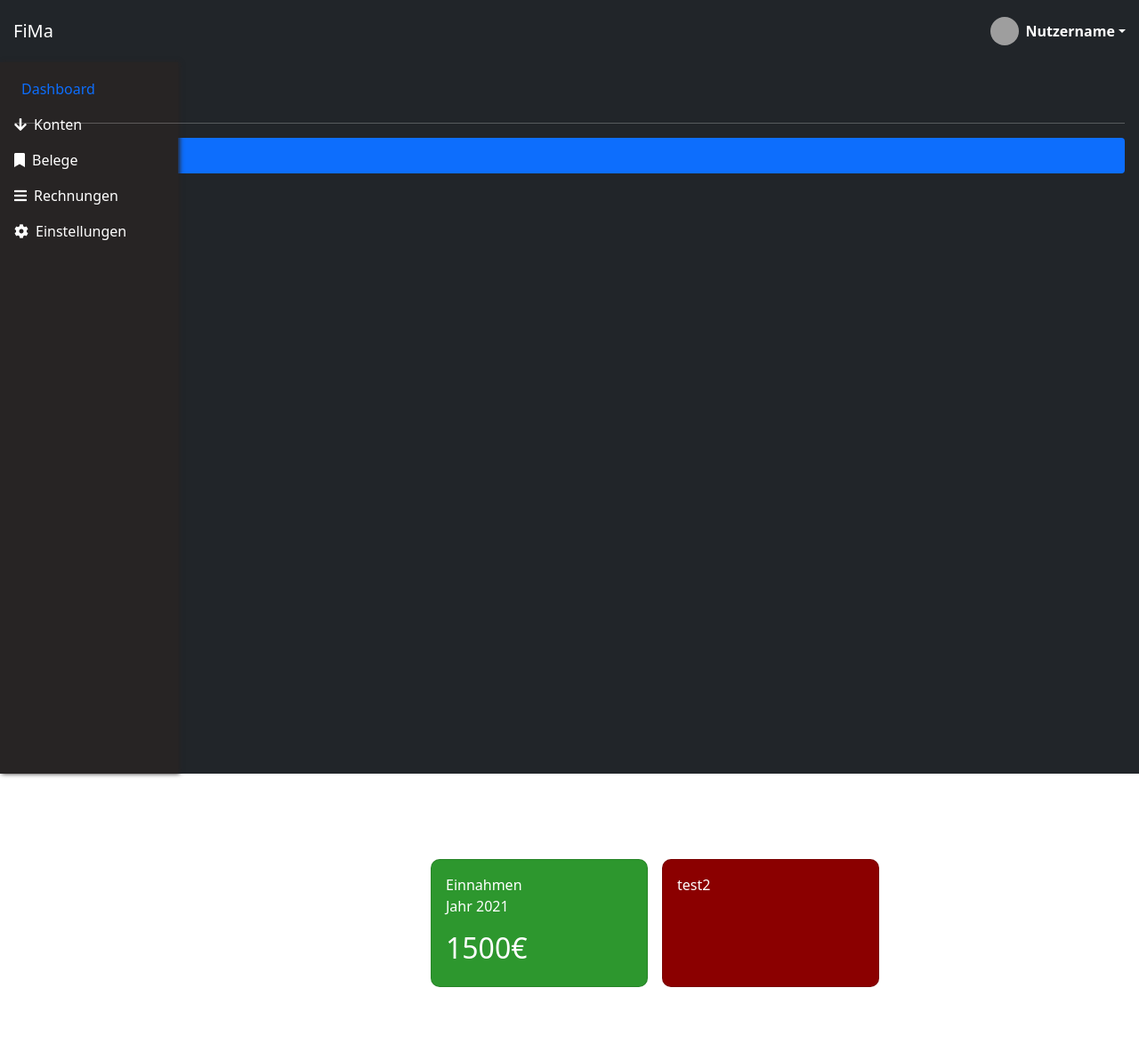
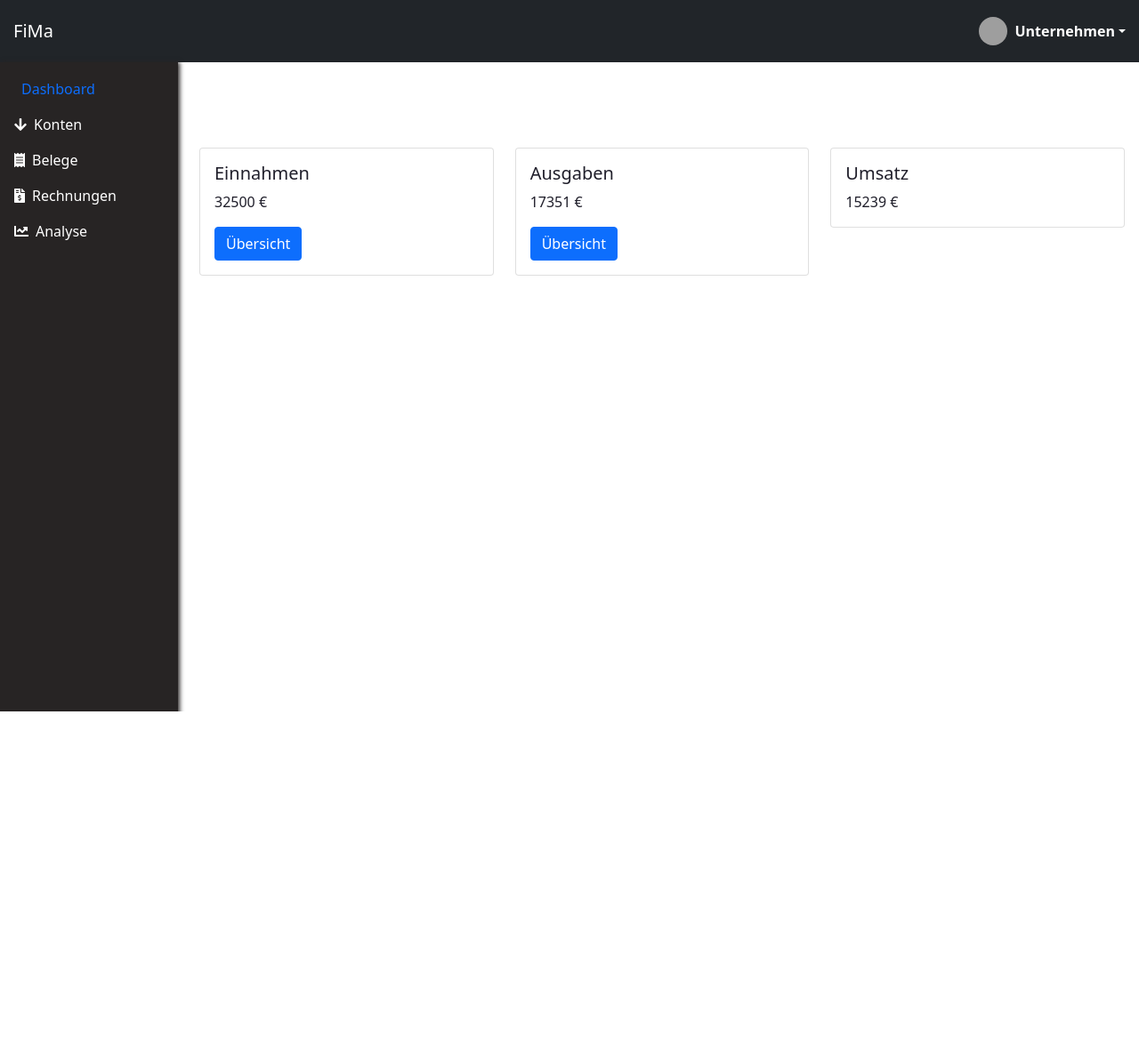
Before and after one commit to FevziG66/Wahlprojekt, a Django app: page /dashboard/ in a window 1280 px wide. Shown: the whole page at 89% size. After the commit the page ends 800 px from the top, so only its background shows below. Run offline with Django 3.2, Linux system fonts and the light colour scheme; some libraries are stand-ins or nearby versions; grey boxes are pictures that could not be loaded.

Commit message:
Neues Design

```diff
--- a/home/templates/home/base.html
+++ b/home/templates/home/base.html
@@ -19,15 +19,15 @@
         <style>
 
           /*Items werden rechts in der Navbar angezeigt*/
-            .navbar-nav {
-                margin-left: auto;
-            }
-
-          /*Sidebar Begin*/
-          .nav-link:hover { /*Hintergrundfarbe, wenn man mit der Maus auf einem Element ist*/
-            background-color: #5e5b5b !important
+          .navbar-nav {
+              margin-left: auto;
           }
 
+          .navbar {
+            padding: 15px;
+          }
+
+          /*Icon Effekte*/
           .nav-link .fa {
             transition: all 1s
           }
@@ -35,11 +35,12 @@
           .nav-link:hover .fa {
             transform: rotate(360deg)
           }
+          /*Icon Effekte*/
 
-          .navbar {
-            padding: 15px;
+          /*Sidebar Begin*/
+          .nav-link:hover { /*Hintergrundfarbe, wenn man mit der Maus auf einem Element ist*/
+            background-color: #5e5b5b !important
           }
-
 
           .sidebar {
             padding: 10px 0 20px 0;
@@ -64,47 +65,6 @@
            color: #201f2b;
           }
 
-          .dashboard-container {
-              display: grid;
-              grid-template-columns: 1fr 1fr 1fr 0.5fr 0.5fr;
-              grid-template-rows: auto;
-              gap: 1rem;
-              grid-template-areas:
-                "total1 total2 total3 total4 total4"
-                "detail detail detail customer customer"
-                "detail detail detail customer customer";
-          }
-
-            .card {
-              background-color: #fff;
-              padding: 1rem;
-              border-radius: 10px;
-              min-width: 100% !important;
-            }
-
-            .total2 {
-              grid-area: total2;
-              background-color: #2d972e;
-              color: #fff;
-            }
-
-            .total3 {
-              grid-area: total3;
-              background-color: darkred;
-              color: #fff;
-            }
-
-            .info {
-              display: grid;
-              grid-auto-flow: column;
-              justify-content: space-between;
-              align-items: center;
-            }
-
-
-
-
-
 
           /*Sidebar End*/
 
--- a/home/templates/home/dashboard.html
+++ b/home/templates/home/dashboard.html
@@ -3,6 +3,7 @@
 
 {% block hauptinhalt %}
 
+<!--Sidebar Beginn-->
 <div class="container-fluid">
 <div class="sidebar">
     <div class="sidebar-menu">
@@ -12,57 +13,47 @@
         <a href="#" class="nav-link text-white"> <i class="fa fa-arrow-down"></i><span class="ms-2">Konten</span> </a>
     </div>
     <div class="sidebar-menu">
-        <a href="#" class="nav-link text-white"> <i class="fa fa-bookmark"></i><span class="ms-2">Belege</span> </a>
+        <a href="#" class="nav-link text-white"> <i class="fa fa-receipt"></i><span class="ms-2">Belege</span> </a>
     </div>
     <div class="sidebar-menu">
-        <a href="#" class="nav-link text-white"> <i class="fa fa-bars"></i><span class="ms-2">Rechnungen</span> </a>
+        <a href="#" class="nav-link text-white"> <i class="fa fa-file-invoice-dollar"></i><span class="ms-2">Rechnungen</span> </a>
     </div>
     <div class="sidebar-menu">
-        <a href="{% url 'home:settings'%}" class="nav-link text-white"> <i class="fa fa-cog"></i><span class="ms-2">Einstellungen</span> </a>
+        <a href="{% url 'home:settings'%}" class="nav-link text-white"> <i class="fa fa-chart-line"></i><span class="ms-2">Analyse</span> </a>
     </div>
 </div>
 </div>
-
-<!--Sidebar Erstellung-->
-<div class="d-flex flex-column vh-100 flex-shrink-0 p-3 text-white bg-dark">
-
-    <!--Überchrift mit Link, Abstand, Höhe, Farben etc.-->
-    <a class="d-flex align-items-center mb-3 mb-md-0 me-md-auto text-white text-decoration-none"><span class="fs-4">Navigation</span> </a>
-
-    <hr> <!--Trennlinie zwischen Überschrift und Elemente-->
-
-    <!--unsortierte Liste mit Elementen für Navigation-->
-      <ul class="nav nav-pills flex-column mb-auto">
-          <li class="nav-item"> <a href="#" class="nav-link active" aria-current="page"> <i class="fa fa-dashboard"></i><span class="ms-2">Dashboard</span> </a> </li>
-          <li> <a href="#" class="nav-link text-white"> <i class="fa fa-arrow-down"></i><span class="ms-2">Konten</span> </a> </li>
-          <li> <a href="#" class="nav-link text-white"> <i class="fa fa-bookmark"></i><span class="ms-2">Belege</span> </a> </li>
-          <li> <a href="#" class="nav-link text-white"> <i class="fa fa-bars"></i><span class="ms-2">Rechnungen</span> </a> </li>
-          <li> <a href="{% url 'home:settings'%}" class="nav-link text-white"> <i class="fa fa-cog"></i><span class="ms-2">Einstellungen</span> </a> </li>
-    </ul>
-    </div>
-
+<!--Sidebar Ende-->
 <main>
-    <div class="dashboard-container">
-        <div class="card total2">
-            <div class="info">
-                <div class="info-detal">
-                    <hr3>Einnahmen</hr3>
-                    <p>Jahr 2021</p>
-                    <h2>1500€</h2>
-                </div>
+    <div class="row">
+        <div class="col-sm-4">
+          <div class="card">
+            <div class="card-body">
+              <h5 class="card-title">Einnahmen</h5>
+              <p class="card-text">32500 €</p>
+              <a href="#" class="btn btn-primary">Übersicht</a>
             </div>
+          </div>
         </div>
-        <div class="card total3">
-            <div class="info">
-                test2
+        <div class="col-sm-4">
+          <div class="card">
+            <div class="card-body">
+              <h5 class="card-title">Ausgaben</h5>
+              <p class="card-text">17351 €</p>
+              <a href="#" class="btn btn-primary">Übersicht</a>
             </div>
+          </div>
         </div>
-    </div>
-
+        <div class="col-sm-4">
+          <div class="card">
+            <div class="card-body">
+              <h5 class="card-title">Umsatz</h5>
+              <p class="card-text">15239 €</p>
+            </div>
+          </div>
+        </div>
+      </div>
 </main>
 
 
-
-
-
-     {% endblock hauptinhalt %}
+{% endblock hauptinhalt %}
--- a/home/templates/home/navbar.html
+++ b/home/templates/home/navbar.html
@@ -6,10 +6,10 @@
 <nav class="navbar navbar-expand-md navbar-dark bg-dark">
 <a class="navbar-brand">FiMa</a>
 <ul class="navbar-nav ml-auto">
-<div class="dropdown"> <a href="#" class="d-flex align-items-center text-white text-decoration-none dropdown-toggle" id="dropdownUser1" data-bs-toggle="dropdown" aria-expanded="false"> <img src="https://avatars.githubusercontent.com/u/3?v=3" alt="" width="32" height="32" class="rounded-circle me-2"> <strong> Nutzername </strong> </a>
+<div class="dropdown"> <a href="#" class="d-flex align-items-center text-white text-decoration-none dropdown-toggle" id="dropdownUser1" data-bs-toggle="dropdown" aria-expanded="false"> <img src="https://avatars.githubusercontent.com/u/3?v=3" alt="" width="32" height="32" class="rounded-circle me-2"> <strong> Unternehmen </strong> </a>
     <ul class="dropdown-menu dropdown-menu-dark text-small shadow" aria-labelledby="dropdownUser1">
-        <li><a class="dropdown-item" href="#">Einstellungen</a></li>
-        <li><a class="dropdown-item" href="#">Profil</a></li>
+        <li><a class="dropdown-item" href="{% url 'home:settings'%}">Einstellungen</a></li>
+        <li><a class="dropdown-item" href="{% url 'home:profile'%}">Profil</a></li>
         <li>
             <hr class="dropdown-divider">
         </li>
--- a/home/urls.py
+++ b/home/urls.py
@@ -9,6 +9,8 @@ urlpatterns = [
     #Name ist das, was im Browser angezeigt wird unter Pfad
     path('dashboard/', views.dashboard, name='dashboard'),
     path('setttings/', views.settings, name='settings'),
+    path('profile/', views.profile, name='profile'),
+
 
 
 
--- a/home/views.py
+++ b/home/views.py
@@ -9,3 +9,7 @@ def dashboard(request):
 def settings(request):
     context = {"title": "Einstellungen"}
     return render(request, 'home/settings.html',context)
+
+def profile(request):
+    context = {"title": "Profil"}
+    return render(request, 'home/profile.html',context)
```
Also changed, not shown: home/templates/home/profile.html (added).
